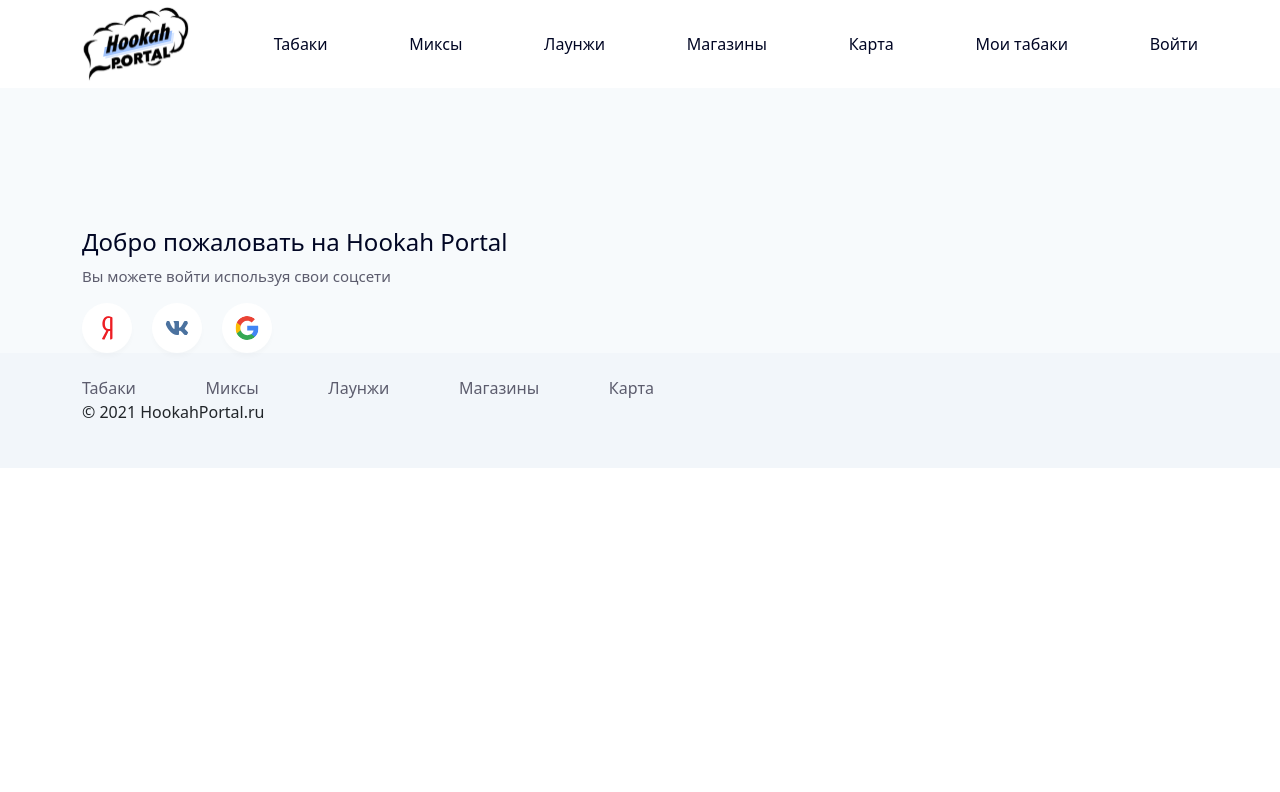
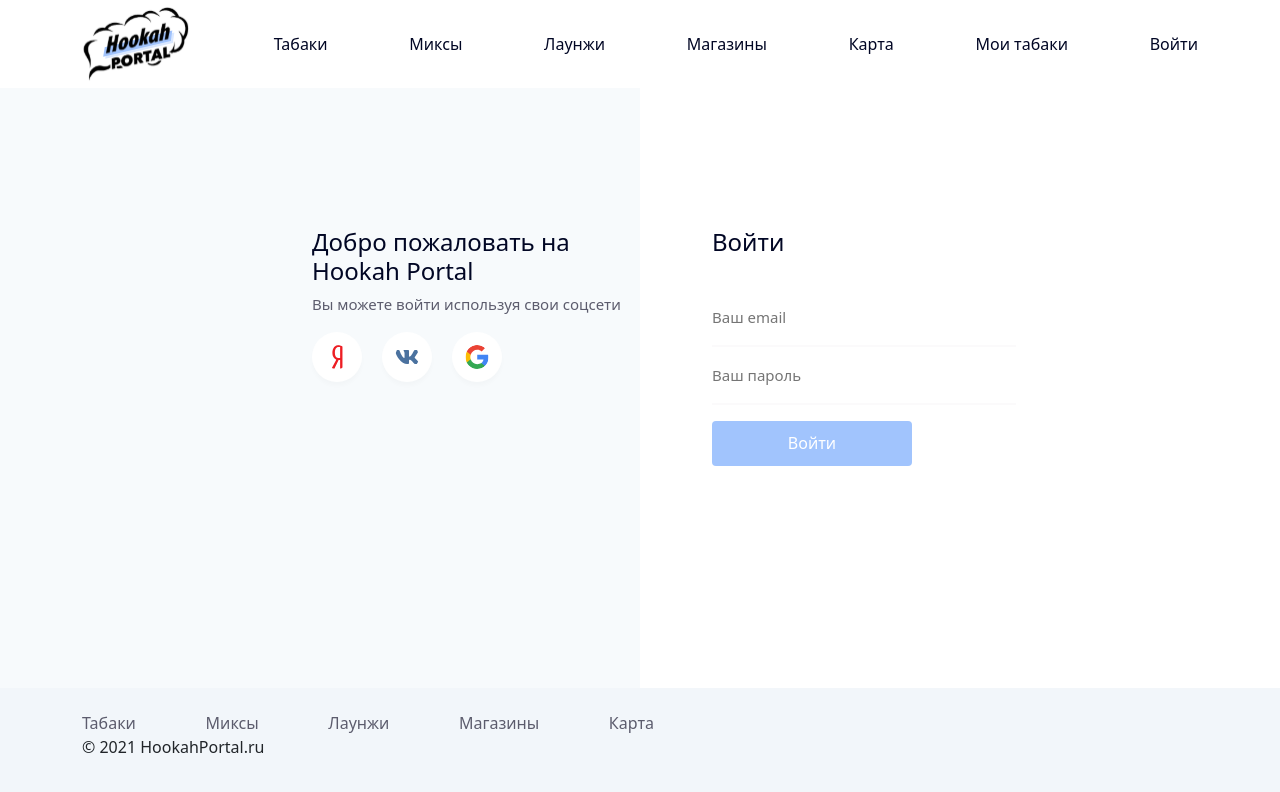
Before and after one commit to darya0623/FinalKa2.0, a React (Create React App) app: page /login in a window 1280 px wide. Shown: the top 792 px of the page. Built offline with nearby package versions, Linux system fonts and the light colour scheme.

Commit message:
#fix #js upd json

```diff
--- a/package.json
+++ b/package.json
@@ -26,7 +26,8 @@
     "start": "react-scripts start",
     "build": "react-scripts build",
     "test": "react-scripts test",
-    "eject": "react-scripts eject"
+    "eject": "react-scripts eject",
+    "server": "npx json-server --watch server/db.json --port 7777"
   },
   "eslintConfig": {
     "extends": [
--- a/src/index.scss
+++ b/src/index.scss
@@ -196,15 +196,16 @@
 
 .product-taste {
   display: flex;
-  gap: 5px;
+  column-gap: 10px;
+  flex-wrap: wrap;
 }
 .taste-item {
   display: flex;
   justify-content: center;
   background: #f2f6fa;
   border-radius: 50px;
-  width: 70px;
   height: 26px;
+
 }
 
 .tabacks-aside {
@@ -329,11 +330,12 @@
 
 .aside {
   background: #f7fafc;
-
+  width: 50%;
+  padding-left: 300px;
 }
 
 .aside-wrap {
-  display: flex;
+  background: #f7fafc;
   padding-top: 140px;
 }
 
@@ -471,3 +473,75 @@ color: #ff0013;
   width: 255px;
   height: 635px;
 }
+
+
+.login-main {
+  display:  flex;
+  height: 75vh;}
+
+.article-wrap {
+  padding-top: 140px;
+  padding-left: 60px;
+}
+
+.article-login-title {
+  font-family: var(--font-family);
+font-weight: 400;
+font-size: 24px;
+color: #010624;
+padding-bottom: 40px;
+}
+
+.login-email {
+  border: 0;
+  font-family: var(--font-family);
+font-weight: 400;
+font-size: 15px;
+color: #010624;
+width: 304px;
+transition: color 1s;
+
+}
+
+.login-email:focus{
+  outline: none;
+}
+
+.login-password:focus{
+  outline: none;
+}
+
+.login-password {
+  border: 0;
+  font-family: var(--font-family);
+font-weight: 400;
+font-size: 15px;
+color: #010624;
+width: 304px;
+
+}
+
+.cherti{
+  border: 1px solid #edecef;
+width: 304px;
+height: 1px;
+}
+
+.login-button {
+  border-radius: 4px;
+  border: 0;
+width: 200px;
+height: 45px;
+background: #a1c4fd;
+color: #fff;
+transition: all 0.5s;
+}
+
+.login-button:hover {
+  border-radius: 4px;
+  border: 0;
+width: 200px;
+height: 45px;
+background: #5d9bff;
+color: #fff;
+}
--- a/src/pages/api.jsx
+++ b/src/pages/api.jsx
@@ -1,4 +1,4 @@
-let HostAPI = "https://hookah-server-api.onrender.com"
+let HostAPI = "https://hookah-api.onrender.com"
 
 export const GetAPIFunc = (path) => {
     path = HostAPI + path
--- a/src/pages/login.jsx
+++ b/src/pages/login.jsx
@@ -6,9 +6,24 @@ import VK from "./../img/icons/VK.svg"
 import Google from "./../img/icons/Google.svg"
 
 export default function LogIn() {
+
+  // const [data, setData] = useState([])
+
+  // useEffect(() => {
+  //   axios.get("http://localhost:7777/products")
+  //     .then((res) => {
+
+  //       setData(res.data)
+  //     }).catch((err) => {
+  //       alert(err)
+  //     })
+  // },[])
+
+  // console.log(data);
+
   return (
     <Fragment>
-      <main>
+      <main className="login-main">
         <aside className="aside">
           <div className="aside-wrap">
             <div className="container">
@@ -17,14 +32,25 @@ export default function LogIn() {
               <p className="login-text">Вы можете войти используя свои соцсети</p>
               <div className="button-area">
 
-            <button className="login-btn"><img className="btn-image" src={Yandex} alt="error"/></button>
-            <button className="login-btn"><img className="btn-image" src={VK} alt="error"/></button>
-            <button className="login-btn"><img className="btn-image" src={Google} alt="error"/></button>
+                <button className="login-btn"><img className="btn-image" src={Yandex} alt="error" /></button>
+                <button className="login-btn"><img className="btn-image" src={VK} alt="error" /></button>
+                <button className="login-btn"><img className="btn-image" src={Google} alt="error" /></button>
               </div>
             </div>
           </div>
         </aside>
-        <article className="article"></article>
+        <article className="article">
+          <div className="container">
+            <div className="article-wrap">
+              <h1 className="article-login-title">Войти</h1>
+              <input className="login-email" id="username" type="text" placeholder="Ваш email" />
+              <hr className="cherti"/>
+              <input className="login-password" type="password" placeholder="Ваш пароль" />
+              <hr className="cherti"/>
+              <button className="login-button">Войти</button>
+            </div>
+          </div>
+        </article>
       </main>
     </Fragment>
   );
--- a/src/pages/mixer.jsx
+++ b/src/pages/mixer.jsx
@@ -1,8 +1,10 @@
-import React from 'react'
+import React, { Fragment } from 'react'
 
 const Mixer = () => {
   return (
-    <div>Mixer</div>
+    <Fragment>
+
+    </Fragment>
   )
 }
 
--- a/src/pages/signup.jsx
+++ b/src/pages/signup.jsx
@@ -1,8 +1,40 @@
-import React from 'react'
-
+import React, { Fragment } from 'react'
+import Yandex from "./../img/icons/Yandex.svg"
+import VK from "./../img/icons/VK.svg"
+import Google from "./../img/icons/Google.svg"
 const SignUp = () => {
   return (
-    <div>SignUp</div>
+    <Fragment>
+      <main className="login-main">
+        <aside className="aside">
+          <div className="aside-wrap">
+            <div className="container">
+
+              <h1 className="login-title">Добро пожаловать на Hookah Portal</h1>
+              <p className="login-text">Вы можете войти используя свои соцсети</p>
+              <div className="button-area">
+
+                <button className="login-btn"><img className="btn-image" src={Yandex} alt="error" /></button>
+                <button className="login-btn"><img className="btn-image" src={VK} alt="error" /></button>
+                <button className="login-btn"><img className="btn-image" src={Google} alt="error" /></button>
+              </div>
+            </div>
+          </div>
+        </aside>
+        <article className="article">
+          <div className="container">
+            <div className="article-wrap">
+              <h1 className="article-login-title">Войти</h1>
+              <input className="login-email" id="username" type="text" placeholder="Ваш email" />
+              <hr className="cherti"/>
+              <input className="login-password" type="password" placeholder="Ваш пароль" />
+              <hr className="cherti"/>
+              <button className="login-button">Войти</button>
+            </div>
+          </div>
+        </article>
+      </main>
+    </Fragment>
   )
 }
 
--- a/src/pages/tabacks.jsx
+++ b/src/pages/tabacks.jsx
@@ -8,7 +8,19 @@ import { Link } from "react-router-dom";
 import axios from "axios";
 
 export default function Tabacks() {
+  const [data, setData] = useState([])
 
+  useEffect(() => {
+    axios.get("http://localhost:7777/products")
+      .then((res) => {
+
+        setData(res.data)
+      }).catch((err) => {
+        alert(err)
+      })
+  },[])
+
+  console.log(data);
 
 
   return (
@@ -59,41 +71,45 @@ export default function Tabacks() {
           </aside>
 
           {/*Products__wrap active*/}
-          <article className="tabacks-article">
             {/* <Button onClick={handleFilter} icon={<FiFilter />}>
                                     filter & sort
-                                </Button> */}
+                                  </Button> */}
 
             {/* <div className="Products__filters-right">
                             <button className={`Products__filters-red`} secondary>
-                                <p bodyText={"p"}>Models</p>
+                            <p bodyText={"p"}>Models</p>
                             </button>
                             <button secondary>
-                                <p bodyText={"p"}>products</p>
+                            <p bodyText={"p"}>products</p>
                             </button>
 
-                        </div> */}
+                          </div> */}
 
-            <div className="cards-tabacks">
-              <div className="card-product">
-                <img className="product-image" srcalt="error" />
-                <b className="product-category">{productData.category?.categoryName}</b>
+                          <article className="tabacks-article">
+            <div className="cards-tabacks" id="cards-tabacks">
+              {data?.map((product) => {
+                return(
+                  <div className="card-product">
+                <img className="product-image" src={product?.photo} alt="error" />
+                <b className="product-category">{product?.category?.categoryName}</b>
                 <br />
-                <Link to="/tabacks/product/:id" className="product-title">
-                  {productData.title}
+                <Link to="/tabacks/product/${product.id}" className="product-title">
+                     {product?.title}
                 </Link>
                 <hr />
                 <div className="product-taste">
-                  <p className="taste-item">{category?.taste}</p>
-                  <p className="taste-item">Манго</p>
+                  <p className="taste-item">{product.category?.taste1}</p>
+                  <p className="taste-item">{product.category?.taste2}</p>
+                  <p className="taste-item">{product.category?.taste3}</p>
+                  <p className="taste-item">{product.category?.taste4}</p>
+                  <p className="taste-item">{product.category?.taste5}</p>
+
                 </div>
               </div>
+                )
+              })}
 
             </div>
-
-            {/* <div className="Products__buttons">
-                            <button primary>load more products</button>
-                        </div> */}
           </article>
         </div>
       </div>
```
Also changed, not shown: server/db.json (renamed from db.json, +26 -32 lines). Lines whose indentation alone changed are shown as unchanged.
